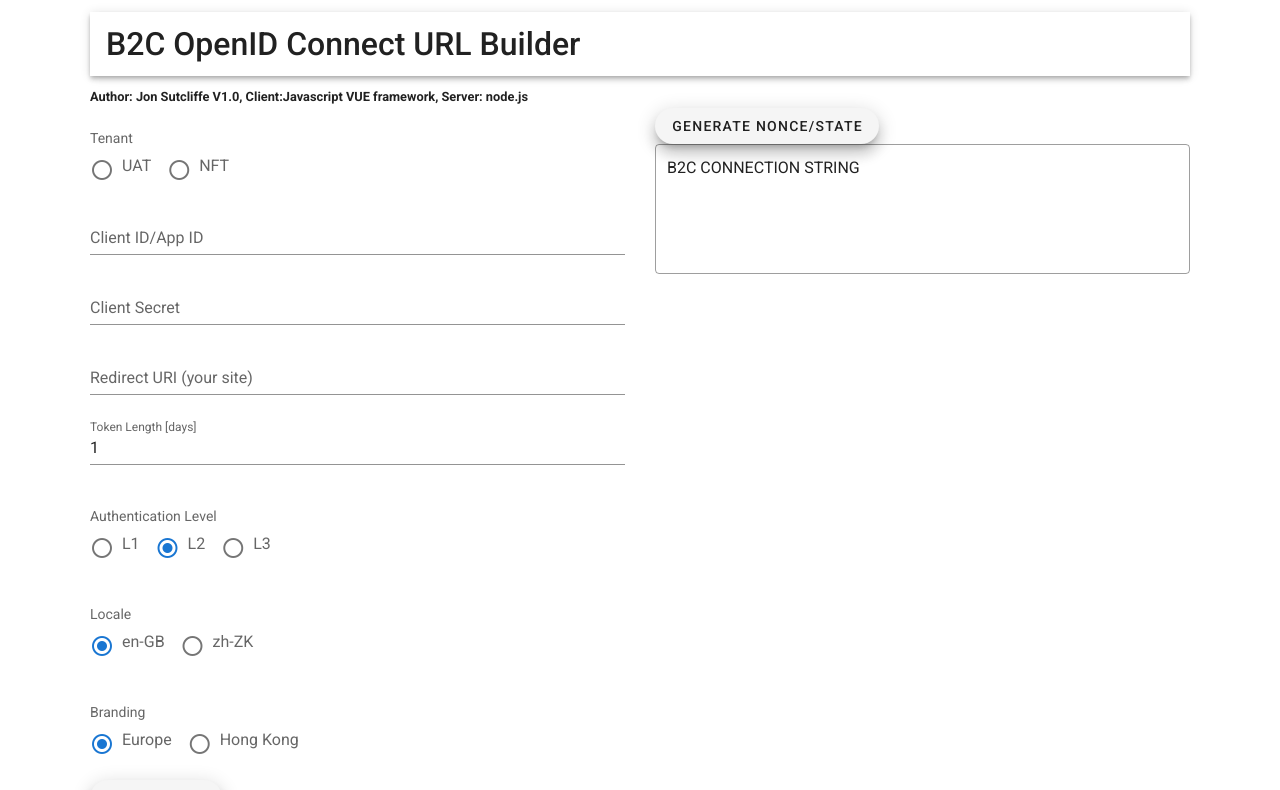
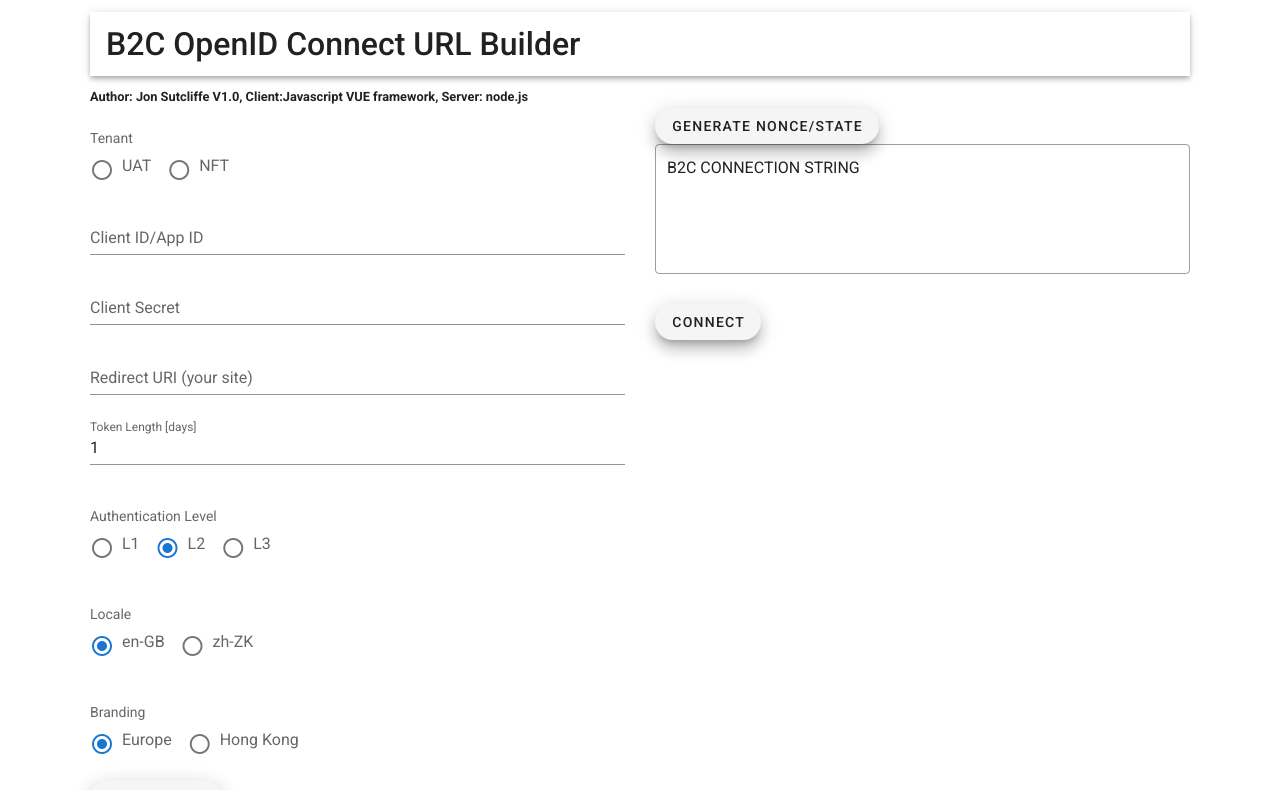
Before and after one commit to jonnylawrence/b2crequestchecker, a Vue app: page / in a window 1280 px wide. Shown: the top 790 px of the page. Built offline with nearby package versions, Linux system fonts and the light colour scheme.

Commit message:
addbutton

```diff
--- a/src/components/StringBuilder.vue
+++ b/src/components/StringBuilder.vue
@@ -70,6 +70,7 @@
 					<v-btn v-on:click="randomstring" elevation="10" rounded="true">Generate Nonce/State</v-btn>
 					<br />
 					<v-textarea v-model="urlrequest" outlined="true" cols="60" auto-grow="true"></v-textarea>
+					<v-btn v-on:click="connectb2c" elevation="10" rounded="true">Connect</v-btn>
 				</div>
 			</div>
 
```
Also changed, not shown: 2 other files (tests, documents, lock files or other folders).
